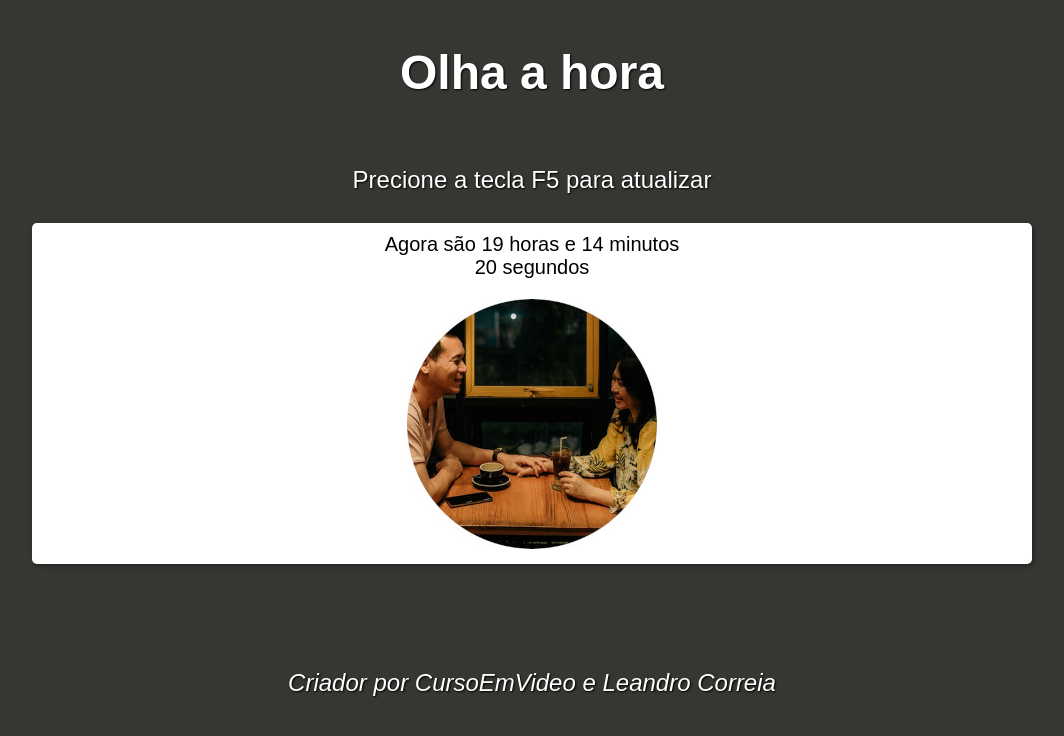
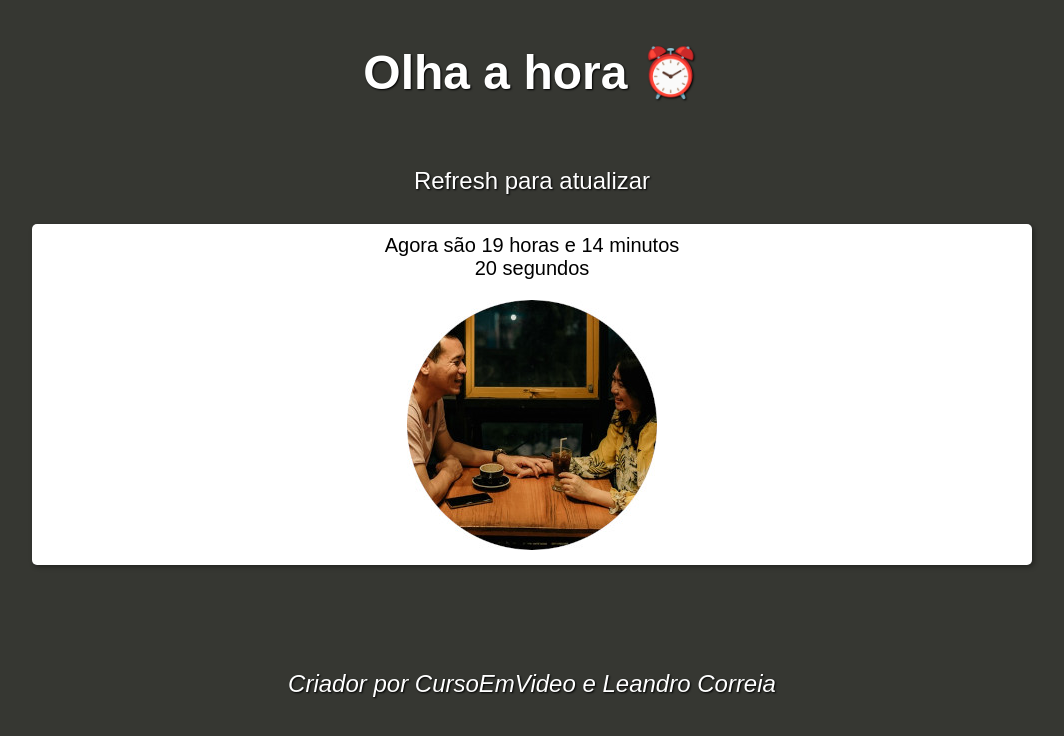
Before and after one commit to LeandroDCorreia/javascript, a plain HTML site: page index.html in a window 1280 px wide. Shown: the whole page, without its empty margins (108-1172 px from the left). Drawn offline with Linux system fonts and the light colour scheme.

Commit message:
Update index.html

```diff
--- a/index.html
+++ b/index.html
@@ -11,8 +11,8 @@
 <body onload="carregar()">
 
     <main>
-          <header><h1>Olha a hora</h1></header>
-    <p>Precione a tecla F5 para atualizar</p>
+          <header><h1>Olha a hora ⏰</h1></header>
+    <p>Refresh para atualizar</p>
     <section>
         <div id="msg"></div>
         <div id="foto"><img id="imagem"></div>
```
